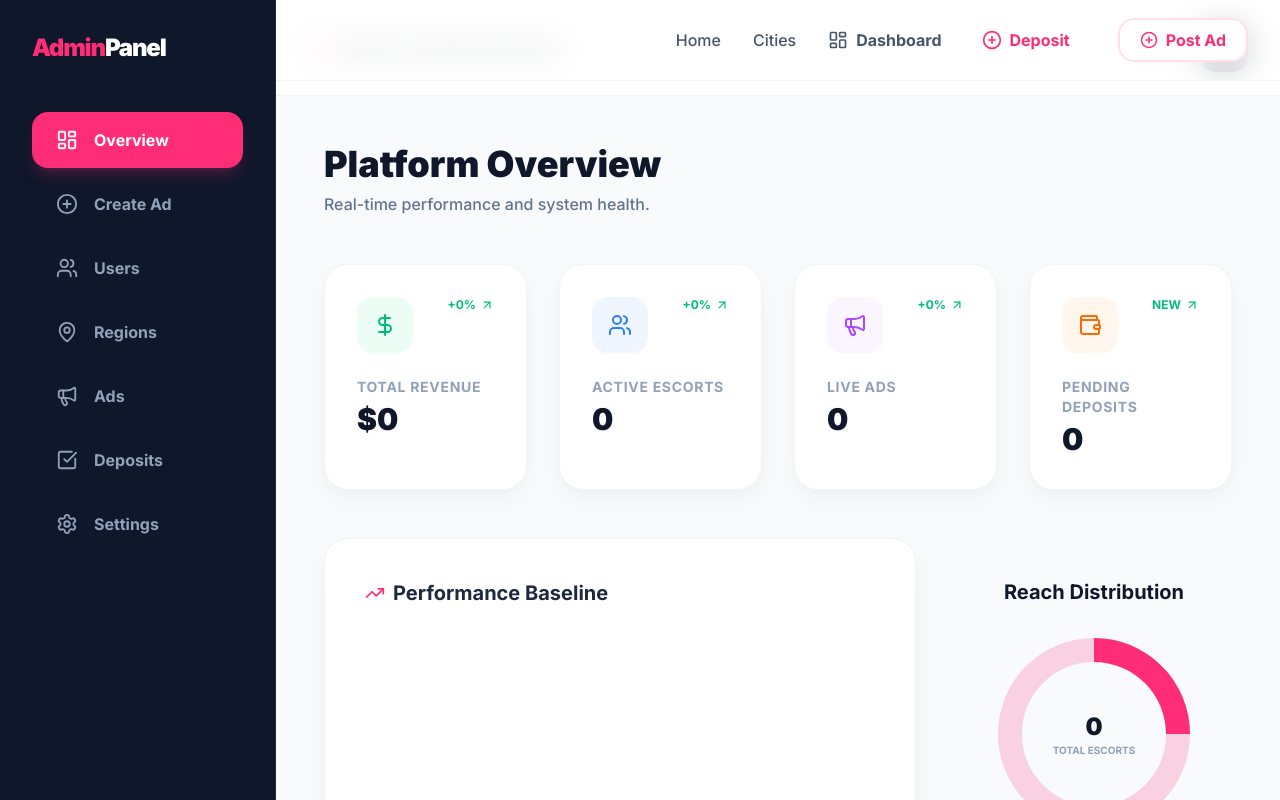
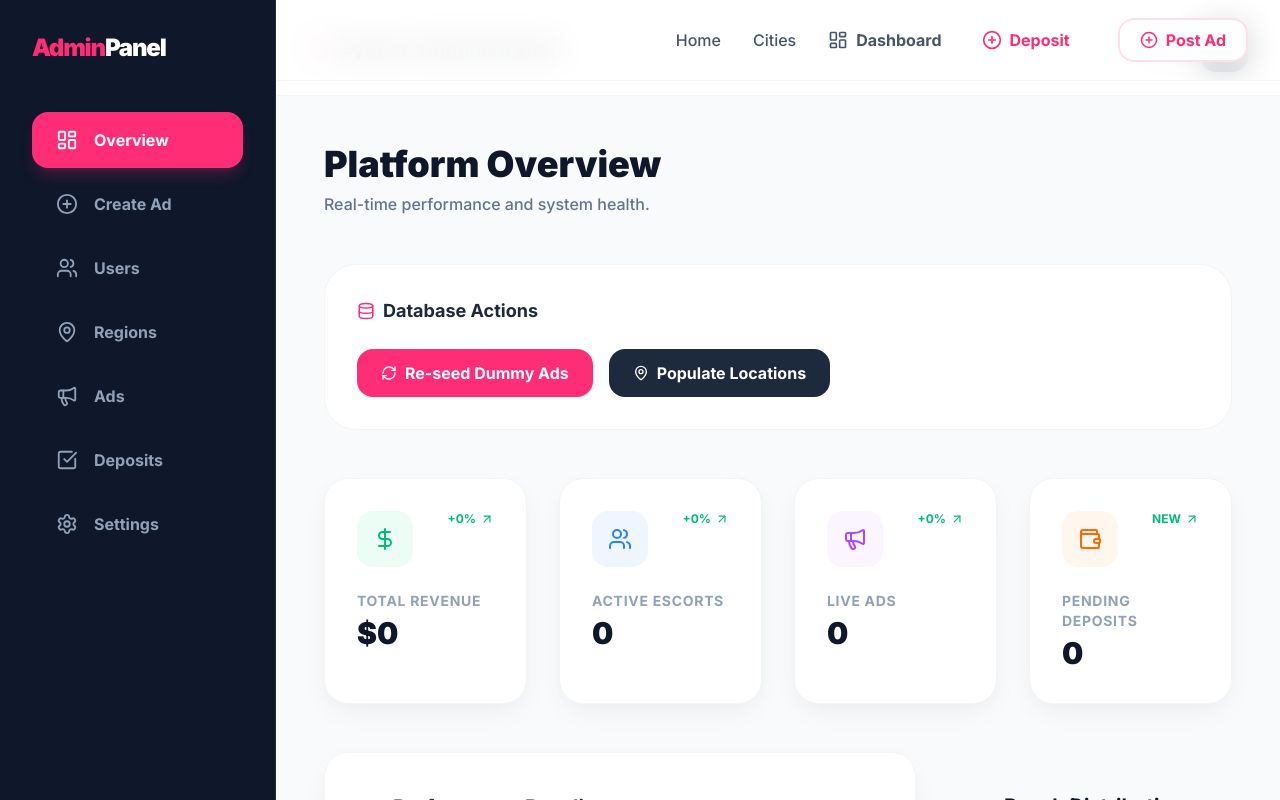
Before and after one commit to digitalowlx999/excortprovider, a React (Vite) app: page /admin in a window 1280 px wide. Shown: the top 800 px of the page. Built offline with nearby package versions, Linux system fonts and the light colour scheme; no server answers; sample sign-in values are in the browser's storage.

Commit message:
Add admin database actions panel with authenticated seed buttons

```diff
--- a/src/pages/Admin/AdminDashboard.jsx
+++ b/src/pages/Admin/AdminDashboard.jsx
@@ -1,15 +1,35 @@
 import { useState, useEffect } from 'react';
-import { Users, Megaphone, DollarSign, Wallet, ArrowUpRight, ArrowDownRight, TrendingUp, Loader2 } from 'lucide-react';
+import { Users, Megaphone, DollarSign, Wallet, ArrowUpRight, TrendingUp, Loader2, RefreshCw, Database, MapPin } from 'lucide-react';
 import { api } from '../../lib/api';
 
 export default function AdminDashboard() {
   const [loading, setLoading] = useState(true);
+  const [seedStatus, setSeedStatus] = useState(null);
+  const [seedLoading, setSeedLoading] = useState(false);
   const [data, setData] = useState({
     totalRevenue: 0,
     activeEscorts: 0,
     liveAds: 0,
     pendingDeposits: 0
   });
+
+  async function runAdminAction(endpoint, label) {
+    setSeedLoading(true);
+    setSeedStatus(`Running ${label}...`);
+    const token = localStorage.getItem('token');
+    try {
+      const res = await fetch(`${import.meta.env.VITE_API_URL}/api/seed-dummy/${endpoint}`, {
+        headers: { 'Authorization': `Bearer ${token}` }
+      });
+      const json = await res.json();
+      setSeedStatus(json.message || JSON.stringify(json));
+      fetchStats();
+    } catch (err) {
+      setSeedStatus('Error: ' + err.message);
+    } finally {
+      setSeedLoading(false);
+    }
+  }
 
   useEffect(() => {
     fetchStats();
@@ -66,6 +86,41 @@ export default function AdminDashboard() {
           <h1 className="text-4xl font-black text-slate-900 mb-2">Platform Overview</h1>
           <p className="text-slate-500 font-medium">Real-time performance and system health.</p>
         </div>
+      </div>
+
+      {/* Database Actions Panel */}
+      <div className="bg-white border border-gray-100 rounded-[2rem] p-8">
+        <h3 className="text-lg font-bold text-slate-800 mb-6 flex items-center gap-2">
+          <Database size={18} className="text-primary" />
+          Database Actions
+        </h3>
+        <div className="flex flex-wrap gap-4">
+          <button
+            onClick={() => runAdminAction('', 'Seed Dummy Ads')}
+            disabled={seedLoading}
+            className="flex items-center gap-2 bg-primary text-white font-bold px-6 py-3 rounded-2xl hover:opacity-90 transition disabled:opacity-50"
+          >
+            {seedLoading ? <Loader2 size={16} className="animate-spin" /> : <RefreshCw size={16} />}
+            Re-seed Dummy Ads
+          </button>
+          <button
+            onClick={() => runAdminAction('locations', 'Populate Locations')}
+            disabled={seedLoading}
+            className="flex items-center gap-2 bg-slate-800 text-white font-bold px-6 py-3 rounded-2xl hover:opacity-90 transition disabled:opacity-50"
+          >
+            {seedLoading ? <Loader2 size={16} className="animate-spin" /> : <MapPin size={16} />}
+            Populate Locations
+          </button>
+        </div>
+        {seedStatus && (
+          <p className={`mt-4 text-sm font-semibold px-4 py-2 rounded-xl inline-block ${
+            seedStatus.includes('success') || seedStatus.includes('completed')
+              ? 'bg-emerald-50 text-emerald-600'
+              : seedStatus.includes('Error')
+                ? 'bg-red-50 text-red-600'
+                : 'bg-slate-50 text-slate-500'
+          }`}>{seedStatus}</p>
+        )}
       </div>
 
       <div className="grid grid-cols-1 md:grid-cols-2 lg:grid-cols-4 gap-8">
```
